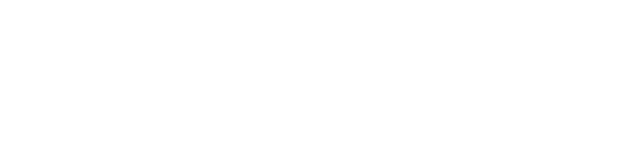
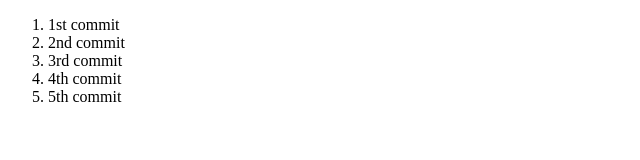
Before and after one commit to AabhasDhaubanja/renegade-task, a plain HTML site: page index.html in a window 1280 px wide. Shown: the whole page, without its empty margins (0-640 px from the left). Drawn offline with Linux system fonts and the light colour scheme.

Commit message:
squashed 5 commits to 1

```diff
--- a/index.html
+++ b/index.html
@@ -7,5 +7,13 @@
     <title>Tasks</title>
   </head>
 
-  <body></body>
+  <body>
+    <ol>
+      <li>1st commit</li>
+      <li>2nd commit</li>
+      <li>3rd commit</li>
+      <li>4th commit</li>
+      <li>5th commit</li>
+    </ol>
+  </body>
 </html>
```
